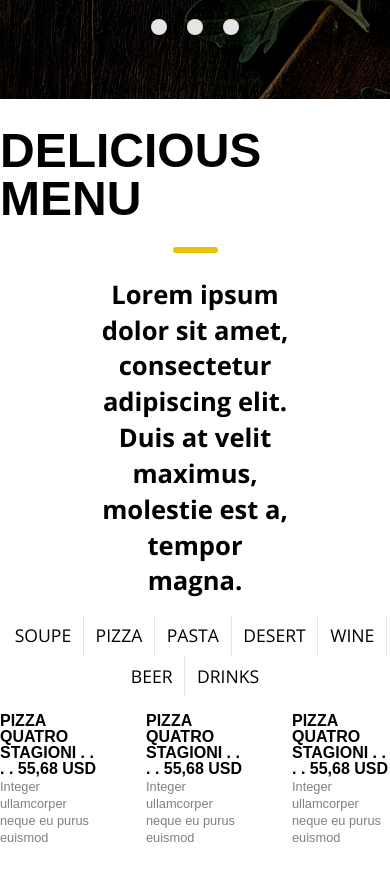
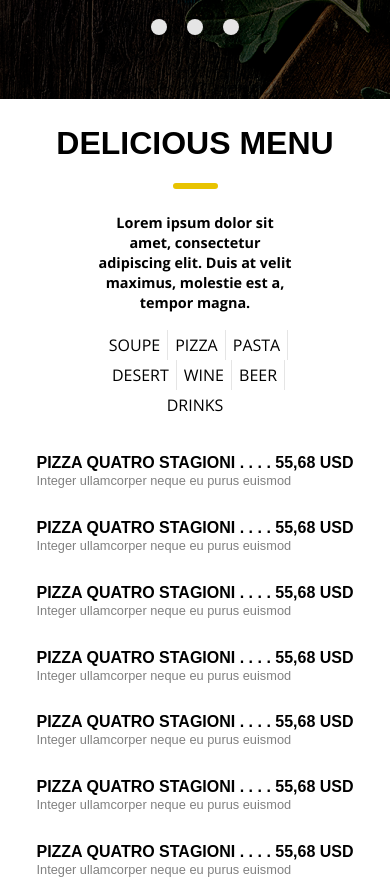
Before and after one commit to Vladyslav-01/Course_work_Bilevych, a plain HTML site: page index.html in a window 390 px wide. Shown: the part 3360-4240 px from the top of the page. Drawn offline with nearby package versions, Linux system fonts and the light colour scheme; a web font is replaced by a local one.

Commit message:
Готовый book

```diff
--- a/index.html
+++ b/index.html
@@ -246,7 +246,7 @@
                     <h4>PIZZA QUATRO STAGIONI . . . . 55,68 USD</h4>
                     <span>Integer ullamcorper neque eu purus euismod</span>
                 </div>
-                <div class="mmnu__table-item">
+                <div class="menu__table-item">
                     <h4>PIZZA QUATRO STAGIONI . . . . 55,68 USD</h4>
                     <span>Integer ullamcorper neque eu purus euismod</span>
                 </div>
--- a/scss/components/_Menu.scss
+++ b/scss/components/_Menu.scss
@@ -1,14 +1,20 @@
 .menu {
     width: 100%;
     height: 50rem;
-    margin: 7% 0;
+    margin-top: 7%;
     display: flex;
     flex-direction: column;
     align-items: center;
     gap: 1rem;
 
+    @media screen and (max-width: 1180px) {}
+
     h2 {
         @include h2;
+
+        @media screen and (max-width: 1180px) {
+            font-size: 2rem;
+        }
     }
 
     hr {
@@ -20,6 +26,14 @@
         @include p-solid;
         width: 50%;
         text-align: center;
+
+        @media screen and (max-width: 1180px) {
+            font-size: 1.2rem;
+        }
+
+        @media screen and (max-width: 470px) {
+            font-size: 0.9rem;
+        }
     }
 
     &__nav {
@@ -28,6 +42,11 @@
         font-size: 1.1rem;
         width: 100%;
         flex-wrap: wrap;
+
+        @media screen and (max-width: 700px) {
+            width: 60%;
+            font-size: 1rem;
+        }
     }
 
     &__nav-item {
@@ -45,6 +64,18 @@
         grid-template-columns: repeat(3, 1fr);
         grid-template-rows: repeat(7, 1fr);
         gap: 2rem 3rem;
+
+        @media screen and (max-width: 1180px) {
+            grid-template-columns: 1fr 1fr;
+            overflow: scroll;
+            margin: 5%;
+        }
+
+        @media screen and (max-width: 470px) {
+            grid-template-columns: 1fr;
+            overflow: scroll;
+            margin: 5%;
+        }
     }
 
     &__table-item {
```
Also changed, not shown: CSS/index.css.
